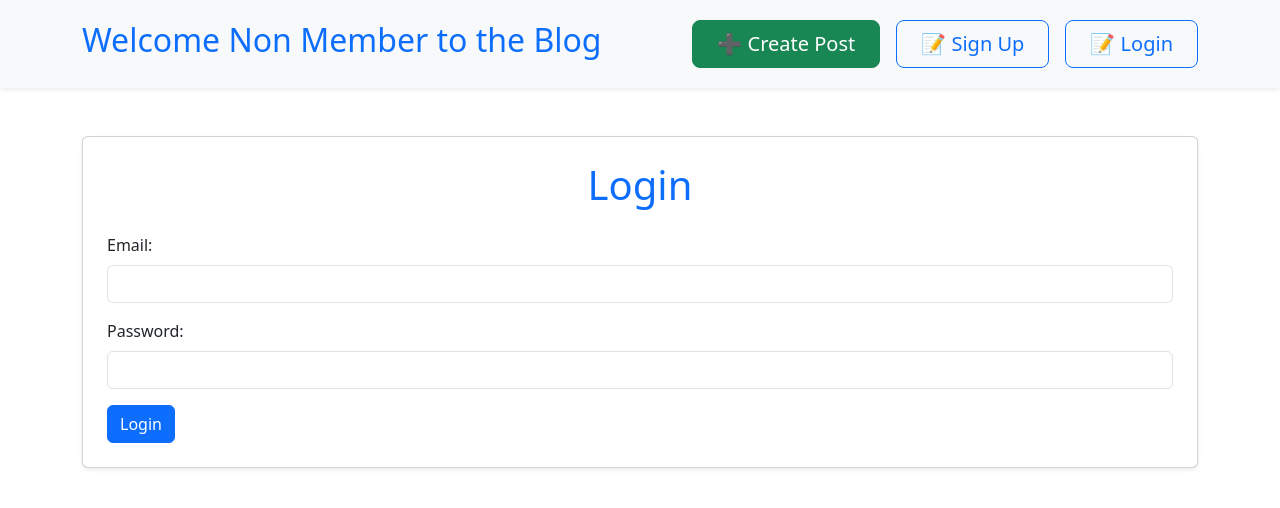
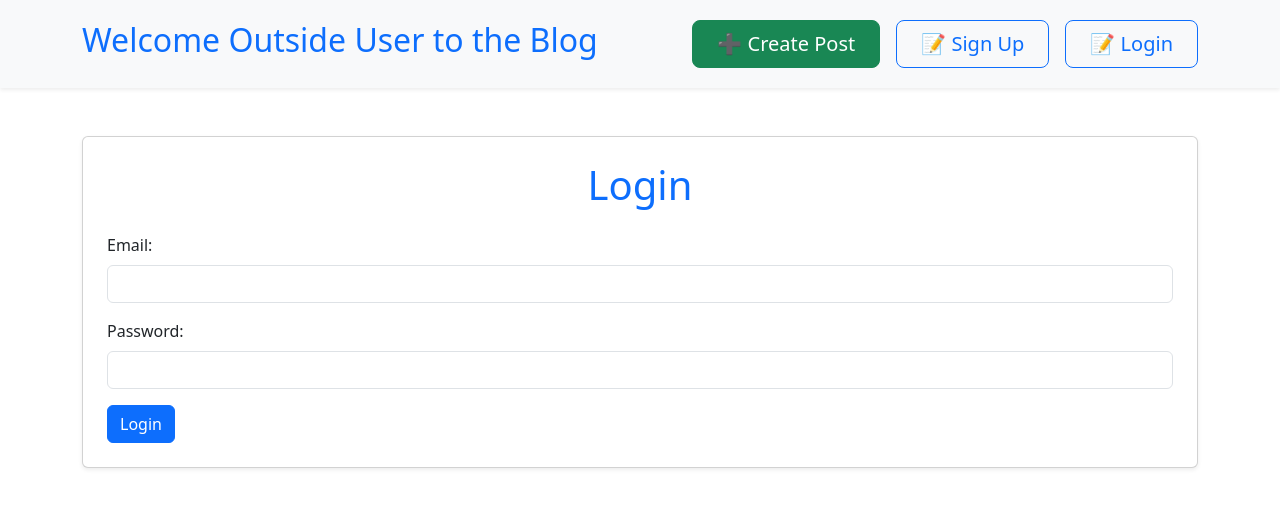
Before and after one commit to souste/blog-api-frontend, a React (Vite) app: page /login in a window 1280 px wide. Shown: the top 508 px of the page. Built offline with nearby package versions, Linux system fonts and the light colour scheme.

Commit message:
context added for loggedin user data - nav bar now updated with username of user

```diff
--- a/src/App.jsx
+++ b/src/App.jsx
@@ -5,12 +5,13 @@ import CreatePost from "./components/CreatePost";
 import CreateComment from "./components/CreateComment";
 import SignUp from "./components/SignUp";
 import Login from "./components/Login";
+import { AuthProvider } from "./context/authContext";
 import { Route, Routes } from "react-router-dom";
 import "bootstrap/dist/css/bootstrap.min.css";
 
 function App() {
   return (
-    <div>
+    <AuthProvider>
       <NavBar />
       <Routes>
         <Route path="/" element={<Posts />} />
@@ -20,7 +21,7 @@ function App() {
         <Route path="/sign-up" element={<SignUp />} />
         <Route path="/login" element={<Login />} />
       </Routes>
-    </div>
+    </AuthProvider>
   );
 }
 
--- a/src/components/Login.jsx
+++ b/src/components/Login.jsx
@@ -2,10 +2,12 @@ import "./styles.css";
 import { useNavigate } from "react-router-dom";
 import { useState } from "react";
 import { loginUser } from "../api";
+import { useAuth } from "../context/authContext";
 
 const Login = () => {
   const navigate = useNavigate();
-  const [user, setUser] = useState({
+  const { setCurrentUser } = useAuth();
+  const [loginData, setLoginData] = useState({
     email: "",
     password: "",
   });
@@ -14,7 +16,7 @@ const Login = () => {
 
   const handleChange = (event) => {
     const { name, value } = event.target;
-    setUser((prev) => ({
+    setLoginData((prev) => ({
       ...prev,
       [name]: value,
     }));
@@ -25,8 +27,8 @@ const Login = () => {
     setIsSubmitting(true);
 
     try {
-      const response = await loginUser(user);
-      console.log("Errors received:", response.errors);
+      const response = await loginUser(loginData);
+      console.log("Login Response", response);
 
       if (response.errors) {
         setErrors(response.errors);
@@ -34,6 +36,8 @@ const Login = () => {
         return;
       }
 
+      setCurrentUser(response.data.user);
+      console.log("response user object from login", response.user);
       navigate("/");
     } catch (err) {
       console.error("Failed to login user", err);
@@ -64,7 +68,7 @@ const Login = () => {
               type="email"
               id="email"
               name="email"
-              value={user.email}
+              value={loginData.email}
               onChange={handleChange}
               className="form-control"
               required
@@ -79,7 +83,7 @@ const Login = () => {
               type="password"
               id="password"
               name="password"
-              value={user.password}
+              value={loginData.password}
               onChange={handleChange}
               className="form-control"
               required
--- a/src/components/NavBar.jsx
+++ b/src/components/NavBar.jsx
@@ -1,10 +1,15 @@
 import { Link } from "react-router-dom";
+import { useAuth } from "../context/authContext";
 
 const NavBar = () => {
+  const { currentUser } = useAuth();
+
   return (
     <nav className="navbar navbar-expand-lg navbar-light bg-light shadow-sm p-3">
       <div className="container">
-        <h1 className="navbar-brand text-primary fs-2">Welcome Non Member to the Blog</h1>
+        <h1 className="navbar-brand text-primary fs-2">
+          Welcome {currentUser ? currentUser.username : "Outside User"} to the Blog
+        </h1>
         <div className="d-flex ms-auto">
           <Link to="/create-post" className="btn btn-success btn-lg px-4 me-3">
             ➕ Create Post
--- /dev/null
+++ b/src/context/authContext.jsx
@@ -0,0 +1,11 @@
+import { createContext, useState, useContext } from "react";
+
+const AuthContext = createContext();
+
+export const AuthProvider = ({ children }) => {
+  const [currentUser, setCurrentUser] = useState(null);
+
+  return <AuthContext.Provider value={{ currentUser, setCurrentUser }}>{children}</AuthContext.Provider>;
+};
+
+export const useAuth = () => useContext(AuthContext);
```
